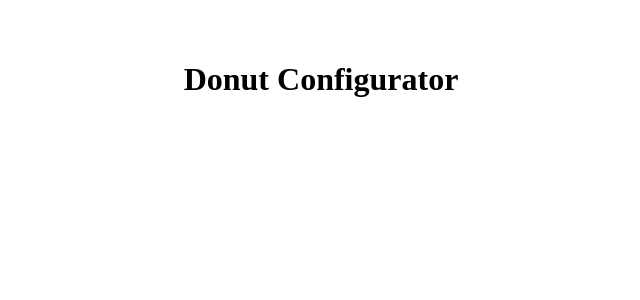
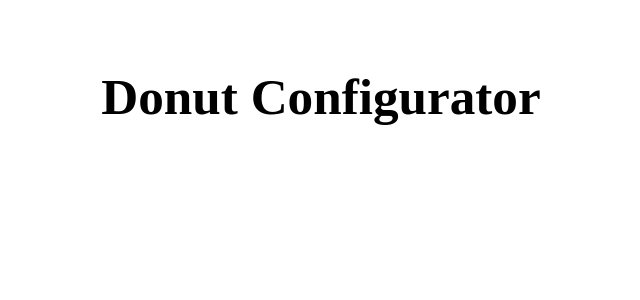
Before and after one commit to AlejandroDeWolf/donut-configurator-admin, a React (Vite) app: page / in a window 1280 px wide. Shown: the top 300 px of the page, without its empty margins (319-959 px from the left). Built offline with nearby package versions, Linux system fonts and the light colour scheme.

Commit message:
style: global styling

```diff
--- a/src/index.css
+++ b/src/index.css
@@ -0,0 +1,24 @@
+body {
+  margin: 0;
+  padding: 0;
+}
+
+h1 {
+  font-size: 3.2em;
+  line-height: 1.2;
+}
+
+h2 {
+  font-size: 2.4em;
+  line-height: 1.2;
+}
+
+h3 {
+  font-size: 1.8em;
+  line-height: 1.2;
+}
+
+p {
+  font-size: 1em;
+  line-height: 1.5;
+}
```
